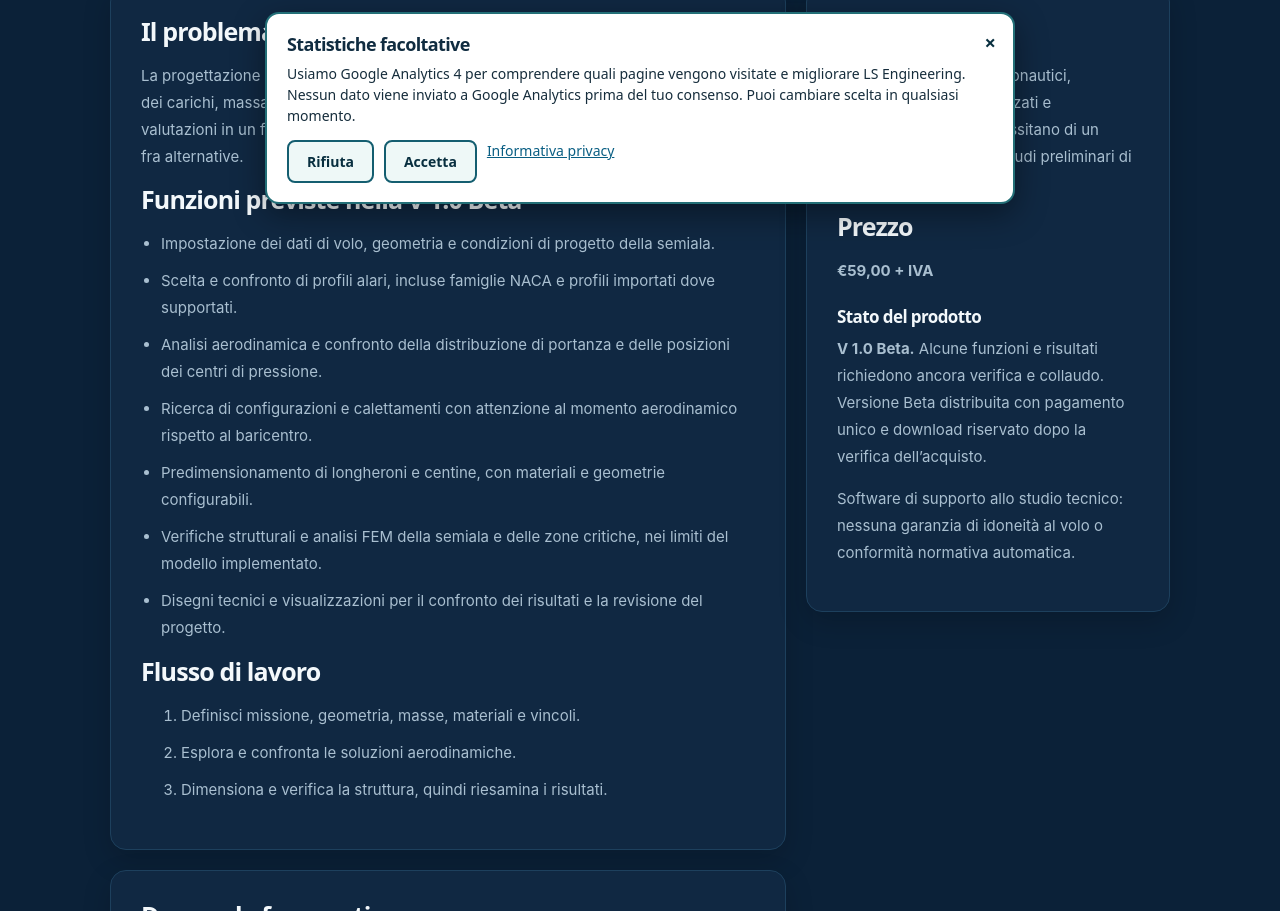
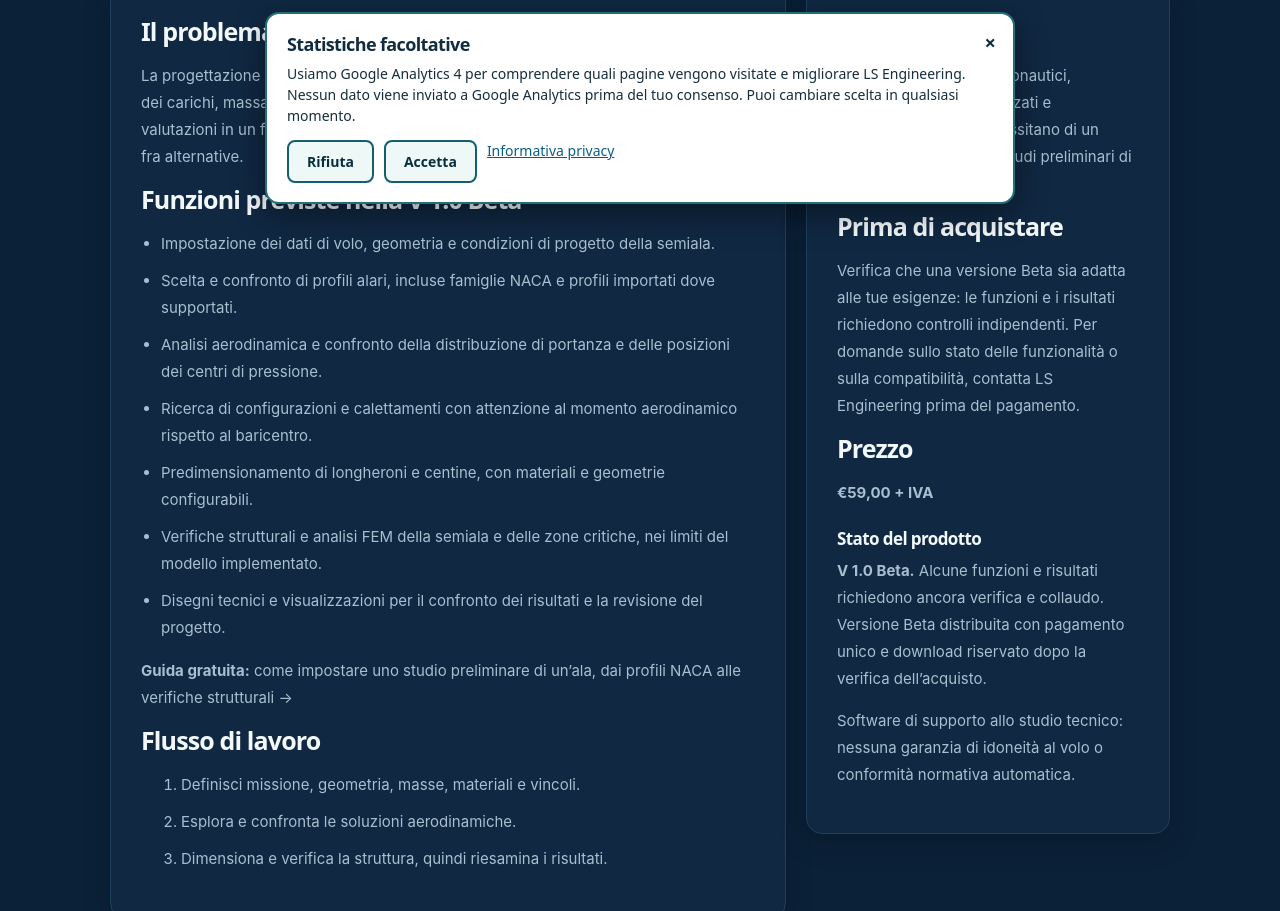
Before and after one commit to leonardosimonelli/lsengineering-onrender-redirect, a plain HTML site: page site/software/ls-aerowing-design.html in a window 1280 px wide. Shown: the part 582-1493 px from the top of the page. Drawn offline with Linux system fonts and the light colour scheme.

Commit message:
Improve AEROWING buyer clarity and link educational guide

```diff
--- a/site/software/ls-aerowing-design.html
+++ b/site/software/ls-aerowing-design.html
@@ -13,8 +13,8 @@
 <div class="editorial-cta"><a class="btn primary" href="https://buy.stripe.com/3cIdRb8dc1O0cNEdUrbMQ01" target="_blank" rel="noopener noreferrer">Acquista ora — €59 + IVA ↗</a><span class="fineprint">€59,00 + IVA applicabile · pagamento unico con Stripe Tax</span></div></section>
 <div class="editorial-grid"><div><section class="editorial-panel"><h2>Il problema che affronta</h2><p>La progettazione di un'ala richiede di coordinare geometria, portanza, distribuzione dei carichi, massa e resistenza strutturale. LS AEROWING Design raccoglie queste valutazioni in un flusso tecnico progressivo, pensato per studi preliminari e confronto fra alternative.</p>
 <h2>Funzioni previste nella V 1.0 Beta</h2><ul><li>Impostazione dei dati di volo, geometria e condizioni di progetto della semiala.</li><li>Scelta e confronto di profili alari, incluse famiglie NACA e profili importati dove supportati.</li><li>Analisi aerodinamica e confronto della distribuzione di portanza e delle posizioni dei centri di pressione.</li><li>Ricerca di configurazioni e calettamenti con attenzione al momento aerodinamico rispetto al baricentro.</li><li>Predimensionamento di longheroni e centine, con materiali e geometrie configurabili.</li><li>Verifiche strutturali e analisi FEM della semiala e delle zone critiche, nei limiti del modello implementato.</li><li>Disegni tecnici e visualizzazioni per il confronto dei risultati e la revisione del progetto.</li></ul>
-<h2>Flusso di lavoro</h2><ol><li>Definisci missione, geometria, masse, materiali e vincoli.</li><li>Esplora e confronta le soluzioni aerodinamiche.</li><li>Dimensiona e verifica la struttura, quindi riesamina i risultati.</li></ol></section>
+<p><a href="/guide/progettazione-preliminare-ala-profili-naca-longheroni.html"><strong>Guida gratuita:</strong> come impostare uno studio preliminare di un’ala, dai profili NACA alle verifiche strutturali →</a></p><h2>Flusso di lavoro</h2><ol><li>Definisci missione, geometria, masse, materiali e vincoli.</li><li>Esplora e confronta le soluzioni aerodinamiche.</li><li>Dimensiona e verifica la struttura, quindi riesamina i risultati.</li></ol></section>
 <section class="editorial-panel" style="margin-top:20px"><h2>Domande frequenti</h2><details><summary>È un software certificato per progettare componenti destinati al volo?</summary><p>No. La versione Beta è destinata a valutazioni preliminari; non costituisce certificazione, approvazione aeronautica né autorizzazione alla fabbricazione o al volo.</p></details><details><summary>Le analisi FEM sostituiscono le verifiche di un progettista?</summary><p>No. Ipotesi, carichi, materiali, mesh, vincoli e risultati devono essere validati con metodi indipendenti e secondo le norme applicabili.</p></details><details><summary>Il prezzo comprende l'IVA?</summary><p>No. Il prezzo indicato è €59,00 oltre IVA applicabile. Il calcolo delle imposte applicabili è effettuato al checkout tramite Stripe Tax.</p></details></section></div>
-<aside><section class="editorial-panel"><h2>A chi si rivolge</h2><p>Ingegneri, progettisti aeronautici, ricercatori, studenti avanzati e sperimentatori che necessitano di un ambiente integrato per studi preliminari di semiali.</p><h2>Prezzo</h2><p><strong>€59,00 + IVA</strong></p><h3>Stato del prodotto</h3><p><strong>V 1.0 Beta.</strong> Alcune funzioni e risultati richiedono ancora verifica e collaudo. Versione Beta distribuita con pagamento unico e download riservato dopo la verifica dell’acquisto.</p><p class="editorial-note">Software di supporto allo studio tecnico: nessuna garanzia di idoneità al volo o conformità normativa automatica.</p></section></aside></div>
+<aside><section class="editorial-panel"><h2>A chi si rivolge</h2><p>Ingegneri, progettisti aeronautici, ricercatori, studenti avanzati e sperimentatori che necessitano di un ambiente integrato per studi preliminari di semiali.</p><h2>Prima di acquistare</h2><p>Verifica che una versione Beta sia adatta alle tue esigenze: le funzioni e i risultati richiedono controlli indipendenti. Per domande sullo stato delle funzionalità o sulla compatibilità, <a href="mailto:ing.simonelli.leonardo@gmail.com?subject=LS%20AEROWING%20Beta%20-%20informazioni">contatta LS Engineering prima del pagamento</a>.</p><h2>Prezzo</h2><p><strong>€59,00 + IVA</strong></p><h3>Stato del prodotto</h3><p><strong>V 1.0 Beta.</strong> Alcune funzioni e risultati richiedono ancora verifica e collaudo. Versione Beta distribuita con pagamento unico e download riservato dopo la verifica dell’acquisto.</p><p class="editorial-note">Software di supporto allo studio tecnico: nessuna garanzia di idoneità al volo o conformità normativa automatica.</p></section></aside></div>
 <p class="editorial-footer">Informazioni e disponibilità: <a href="mailto:ing.simonelli.leonardo@gmail.com">ing.simonelli.leonardo@gmail.com</a>. <a href="/informazioni.html">Informazioni e condizioni</a>.</p></div></main>
 <footer class="footer"><div class="wrap footer-row"><a class="footer-brand" href="/">LS<span>.</span> ENGINEERING</a><p>Software per ingegneria e produttività · Italia</p><div><a href="/informazioni.html">Privacy e condizioni</a><span>© 2026 LS Engineering</span></div></div></footer></body></html>
```
